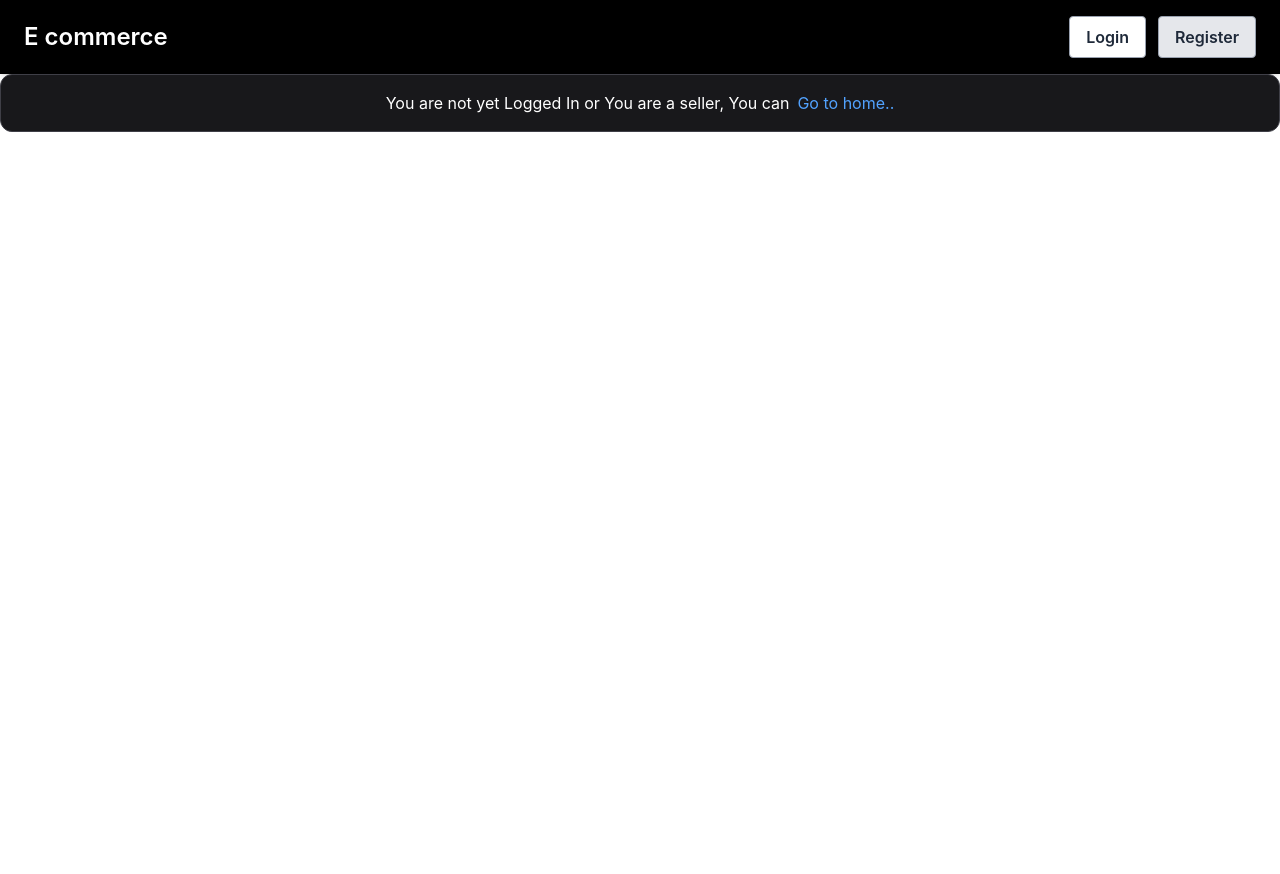
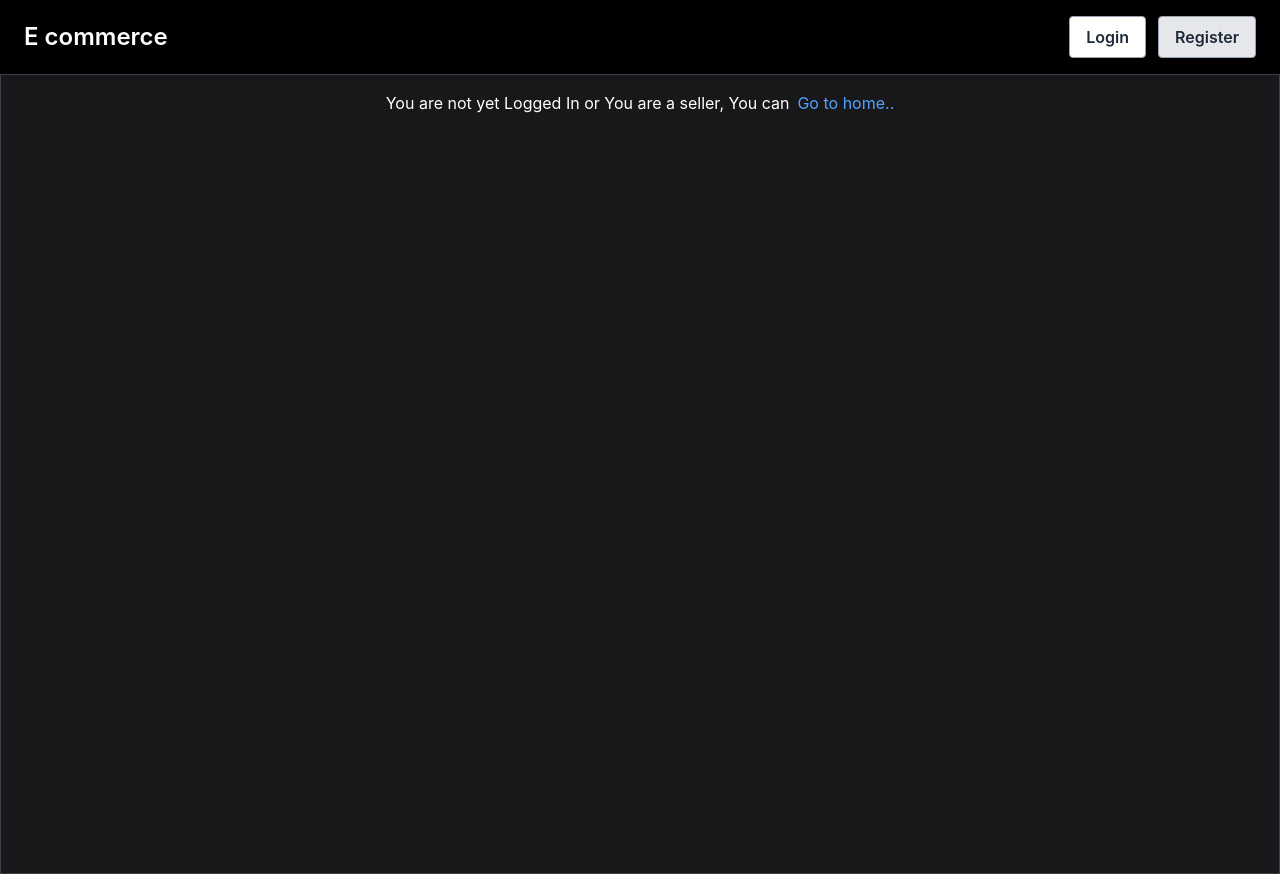
Before and after one commit to ArmanKadian-sys/ecommerce-frontend, a React (Vite) app: page /orders in a window 1280 px wide. Before the commit the page ends 800 px from the top, so only its background shows below. Built offline with nearby package versions, Linux system fonts and the light colour scheme.

Commit message:
Update Orders.jsx

```diff
--- a/src/components/Orders.jsx
+++ b/src/components/Orders.jsx
@@ -21,14 +21,14 @@ const Orders = () => {
   return (
     <>
       {isLoggedIn == false || userType == "seller" ? (
-        <h1 className="bg-zinc-900 text-white p-4 border border-zinc-700 rounded-xl text-center">
+        <h1 className="bg-zinc-900 text-white p-4 border border-zinc-700 text-center min-h-screen">
           You are not yet Logged In or You are a seller, You can
           <a className="ml-2 text-blue-400 hover:text-blue-300" href="/" onClick={() => { navigate("/") }}>
             Go to home..
           </a>
         </h1>
       ) : orders.length == 0 ? (
-        <h1 className="bg-zinc-900 text-zinc-400 p-4 border border-zinc-700 rounded-xl text-center">
+        <h1 className="bg-zinc-900 text-zinc-400 p-4 border border-zinc-700 text-center min-h-screen">
           You Haven't ordered anything yet!!
         </h1>
       ) : (
```
